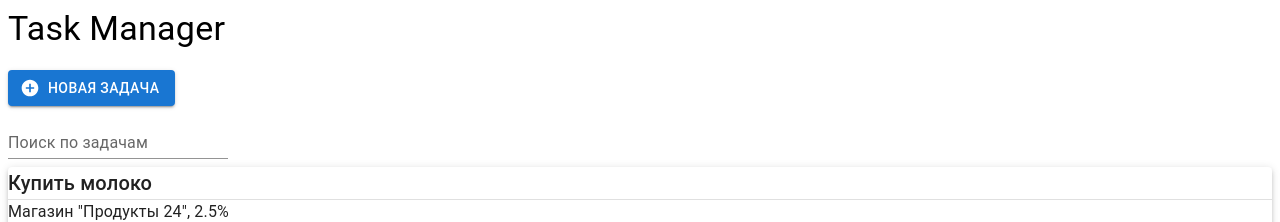
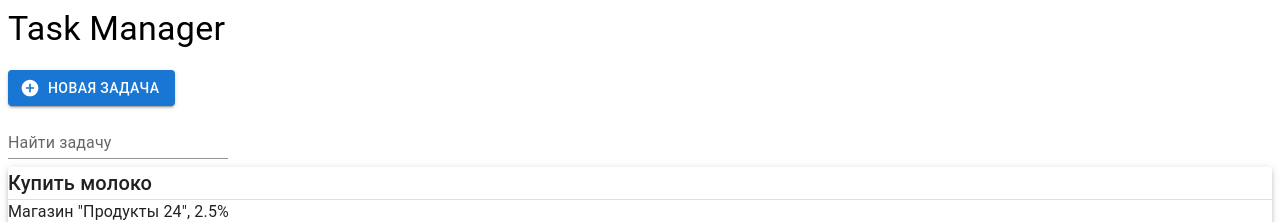
Before and after one commit to actavioDen/todo_list, a React app: page / in a window 1280 px wide. Shown: the top 222 px of the page. Built offline with nearby package versions, Linux system fonts and the light colour scheme.

Commit message:
Fix input name

```diff
--- a/src/View/TodoList/TodoList.js
+++ b/src/View/TodoList/TodoList.js
@@ -79,7 +79,7 @@
                     </Button>
                 </Grid>
                 <Grid item xs={12}>
-                    <TextField id="outlined-basic" label="Поиск по задачам" size="small" variant="standard" onChange={(e)=>changeSearchTask(e)}/>
+                    <TextField id="outlined-basic" label="Найти задачу" size="small" variant="standard" onChange={(e)=>changeSearchTask(e)}/>
 
                 </Grid>
                 <Grid item xs={12}>
```
